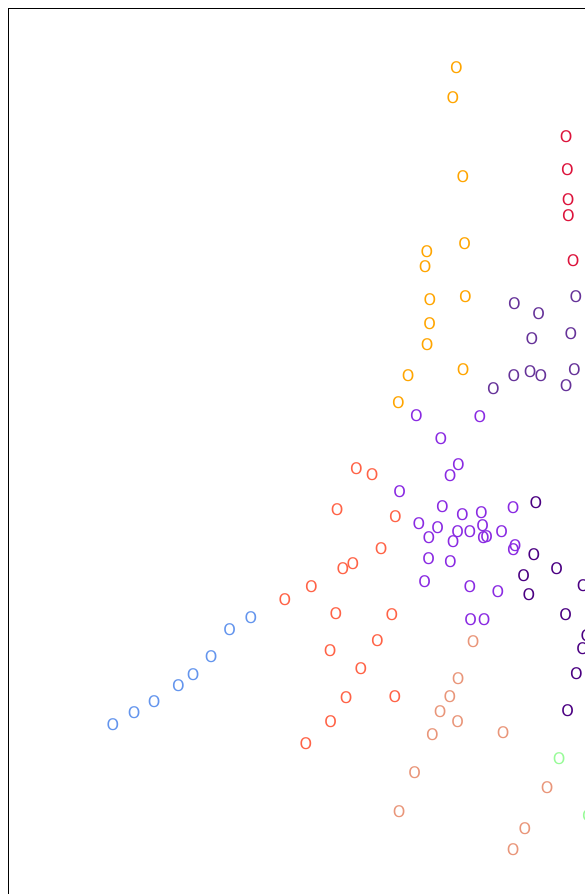
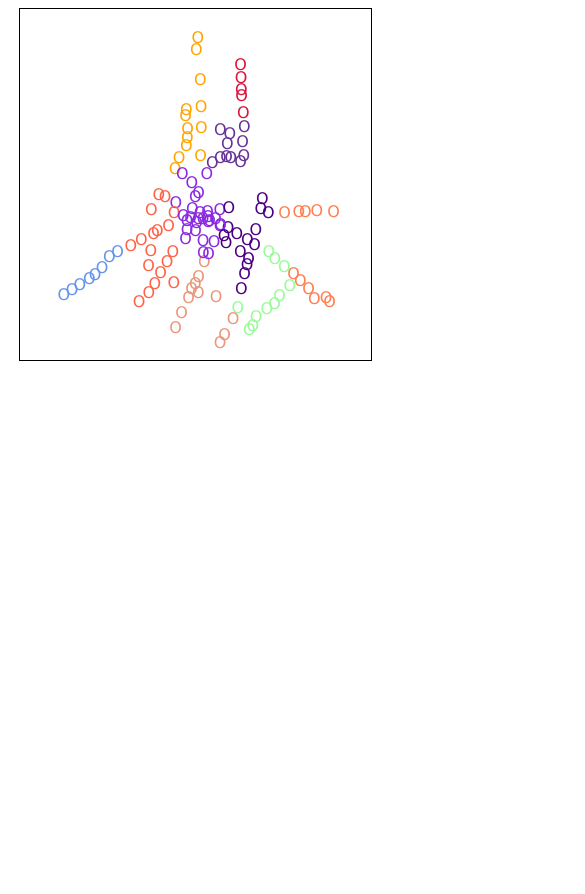
Before and after one commit to WikiDrabinka/mini-tram, a React (Vite) app in the folder mini-tram/: page / in a window 390 px wide. Shown: the top 894 px of the page, 585 px wide, since content can reach past the window. After the commit the page ends 844 px from the top, so only its background shows below. Built offline with nearby package versions, Linux system fonts and the light colour scheme.

Commit message:
Made size of map responsive

```diff
--- a/mini-tram/src/App.jsx
+++ b/mini-tram/src/App.jsx
@@ -3,9 +3,12 @@ import all_stops from "./assets/stops.json"
 import { scaleLat, scaleLon, selectStops, colors } from "./utils.js"
 
 function Stop({props}) {
-  return <div className="stop" style={{
-    position: "absolute", top: `${900*scaleLat(props.geometry.coordinates[1])}px`, left: `${900*scaleLon(props.geometry.coordinates[0])}px`, color: colors[props.sector]
-  }}>
+  let style = {
+    "--lat" : scaleLat(props.geometry.coordinates[1]),
+    "--lon" : scaleLon(props.geometry.coordinates[0]),
+    color: colors[props.sector]
+  }
+  return <div className="stop" style={style}>
   <div>O</div>
   <div className="stop-description">{props.properties.stop_name}</div>
   </div>
--- a/mini-tram/src/index.css
+++ b/mini-tram/src/index.css
@@ -10,8 +10,32 @@ body {
 .map {
   position: relative;
   border: 1px solid black;
-  width: 900px;
-  height: 900px;
+}
+
+.stop {
+  position: absolute;
+}
+
+@media screen and (orientation: portrait) {
+  .stop {
+    top: calc(90dvw * var(--lat));
+    left: calc(90dvw * var(--lon));
+  }
+  .map {
+    width: 90dvw;
+    height: 90dvw;
+  }
+}
+
+@media screen and (orientation: landscape) {
+  .stop {
+    top: calc(90dvh * var(--lat));
+    left: calc(90dvh * var(--lon));
+  }
+  .map {
+    width: 90dvh;
+    height: 90dvh;
+  }
 }
 
 .stop-description {
```
Also changed, not shown: 2 other files (tests, documents, lock files or other folders).
